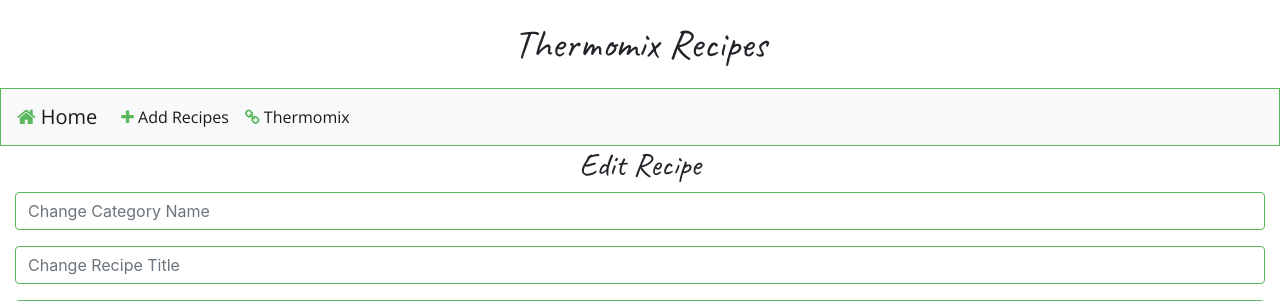
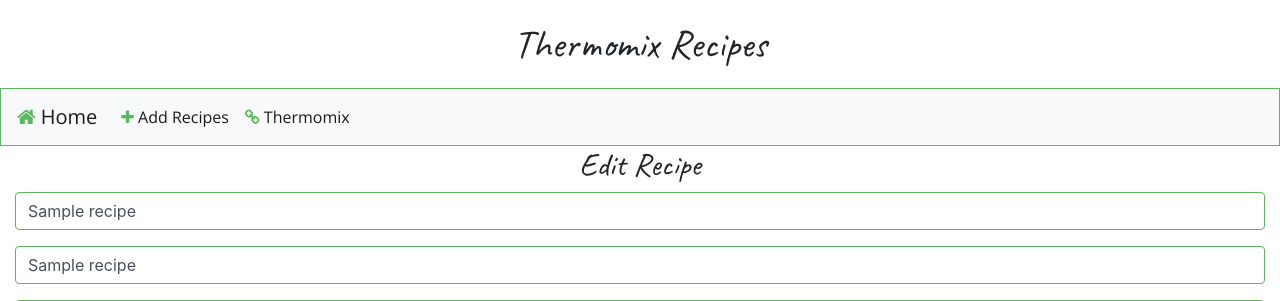
Before and after one commit to Code-Institute-Submissions/MFBuckley-Online-Cookbook, a Flask app: template templates/edit.html in a window 1280 px wide. Shown: the top 301 px of the page. Run offline with Flask 2, Linux system fonts and the light colour scheme; the template is opened without the code that fills it: most values are stand-ins (such as "Sample title", 1, 10 or a date in 2020); some libraries are stand-ins or nearby versions.

Commit message:
Updating button type in edit.html

```diff
--- a/app.py
+++ b/app.py
@@ -53,7 +53,7 @@
     recipes.update({'_id': ObjectId(recipe_id)},
     {
         'category_name': request.form.get('category_name'),
-        'title':request.form.get('title'),
+        'title': request.form.get('title'),
         'ingredients': request.form.get('ingredients'),
         'preparation': request.form.get('preparation'),
         'servings': request.form.get('servings'),
--- a/templates/addrecipe.html
+++ b/templates/addrecipe.html
@@ -10,7 +10,6 @@
     <div class="form-group col-md-12">
         <input name="category_name" type="text" class="form-control" id="category_name" placeholder="Add Category Name">
     </div>
-
 
     <div class="form-group col-md-12">
         <input name="title" type="text" class="form-control" id="title" placeholder="Add Recipe Title">
--- a/templates/edit.html
+++ b/templates/edit.html
@@ -9,14 +9,14 @@
         <div class="container text-center"><h2>Edit Recipe</h2></div>
     </div>
 
-    <form action="{{ url_for('change_recipe', recipe_id=recipe._id) }}" methods="POST">
+    <form action="{{ url_for('change_recipe', recipe_id=recipe._id) }}" method="POST">
         <div class="form-group col-md-12">
-          <input name="category_name" type="text" class="form-control" id="category_name" placeholder="Change Category Name">
+          <input name="category_name" type="text" class="form-control" id="category_name" value="{{recipe.category_name}}" placeholder="Change Category Name">
         </div>
 
 
         <div class="form-group col-md-12">
-            <input name="title" type="text" class="form-control" id="title" placeholder="Change Recipe Title">
+            <input name="title" type="text" class="form-control" value="{{recipe.title}}" id="title" placeholder="Change Recipe Title">
         </div>
 
         <div class="form-group col-md-12">
@@ -40,7 +40,7 @@
         </div>
 
         <div class="form-group col-md-12">
-            <a href="{{ url_for('edit_recipe', recipe_id=recipe._id)}}" id="saveChanges" class="btn btn-success" role="button">Save</a>
+            <button id="save_changes" class="btn btn-success" type="submit">Save</button>
         </div>
 
     </form>
```
